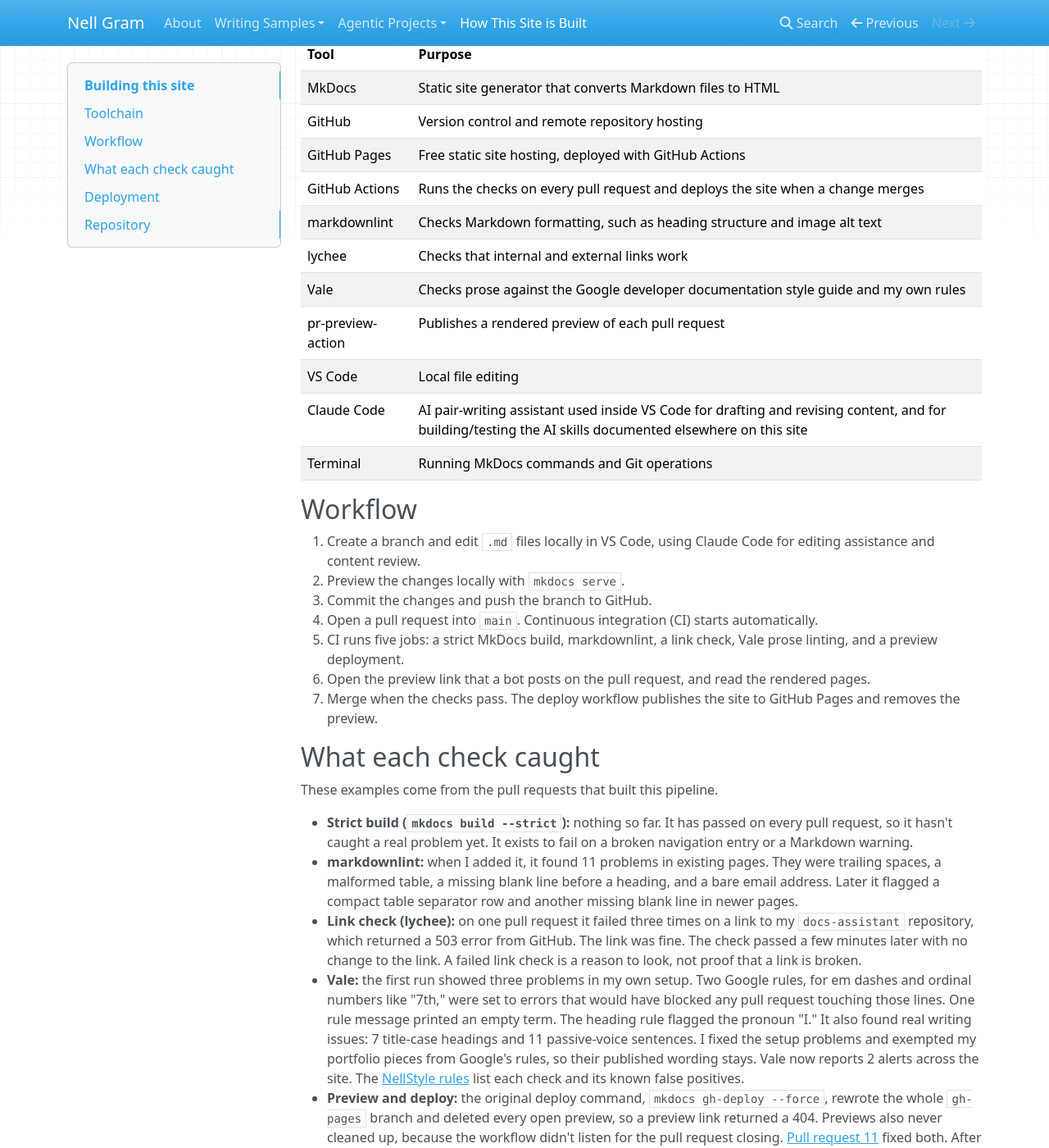
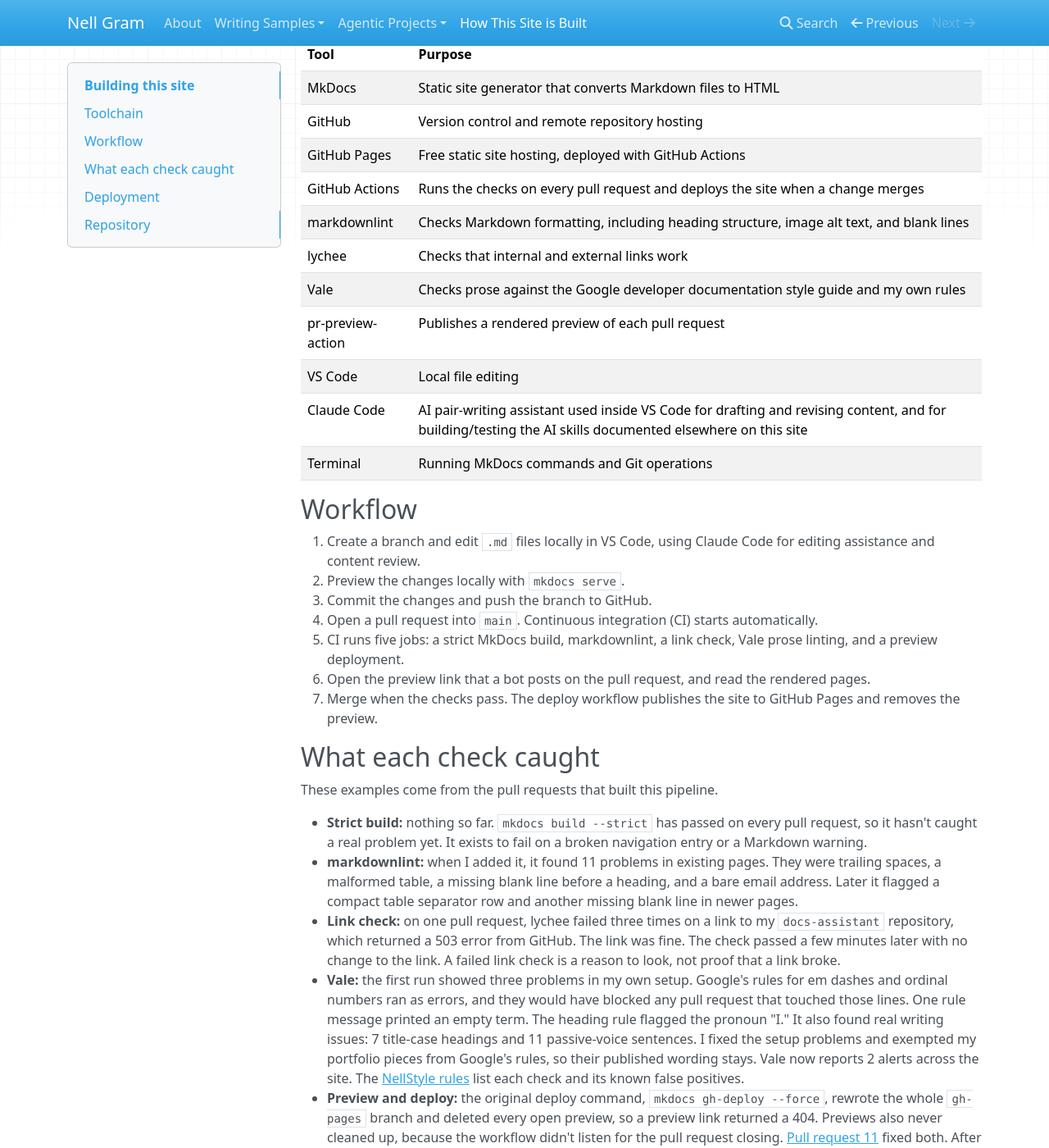
Before and after one commit to nellcgram/nellcgram.github.io, an MkDocs documentation site: the page built from docs/how-this-site-is-built.md, in a window 1280 px wide and 1400 px high, scrolled down 199 px. Shown: the whole window at 82% size. Built offline with MkDocs 1.6.1, drawn with Linux system fonts in a browser that asks for light colours; nearby versions of some CDN libraries; some of the changed text lies outside the part shown.

Commit message:
Address Vale notes on the new site page wording
Replace passive phrases, drop an ordinal example, fix a capitalized word
after a colon, add an Oxford comma, and simplify parenthetical labels.

Co-Authored-By: Claude Sonnet 5.5 <noreply@anthropic.com>
Claude-Session: https://claude.ai/code/session_01HQzsCpaQaHnu4RGWzJmtWW

```diff
--- a/docs/how-this-site-is-built.md
+++ b/docs/how-this-site-is-built.md
@@ -13,7 +13,7 @@ and a preview before it reaches the live site.
 | GitHub | Version control and remote repository hosting |
 | GitHub Pages | Free static site hosting, deployed with GitHub Actions |
 | GitHub Actions | Runs the checks on every pull request and deploys the site when a change merges |
-| markdownlint | Checks Markdown formatting, such as heading structure and image alt text |
+| markdownlint | Checks Markdown formatting, including heading structure, image alt text, and blank lines |
 | lychee | Checks that internal and external links work |
 | Vale | Checks prose against the Google developer documentation style guide and my own rules |
 | pr-preview-action | Publishes a rendered preview of each pull request |
@@ -35,10 +35,10 @@ and a preview before it reaches the live site.
 
 These examples come from the pull requests that built this pipeline.
 
-- **Strict build (`mkdocs build --strict`):** nothing so far. It has passed on every pull request, so it hasn't caught a real problem yet. It exists to fail on a broken navigation entry or a Markdown warning.
+- **Strict build:** nothing so far. `mkdocs build --strict` has passed on every pull request, so it hasn't caught a real problem yet. It exists to fail on a broken navigation entry or a Markdown warning.
 - **markdownlint:** when I added it, it found 11 problems in existing pages. They were trailing spaces, a malformed table, a missing blank line before a heading, and a bare email address. Later it flagged a compact table separator row and another missing blank line in newer pages.
-- **Link check (lychee):** on one pull request it failed three times on a link to my `docs-assistant` repository, which returned a 503 error from GitHub. The link was fine. The check passed a few minutes later with no change to the link. A failed link check is a reason to look, not proof that a link is broken.
-- **Vale:** the first run showed three problems in my own setup. Two Google rules, for em dashes and ordinal numbers like "7th," were set to errors that would have blocked any pull request touching those lines. One rule message printed an empty term. The heading rule flagged the pronoun "I." It also found real writing issues: 7 title-case headings and 11 passive-voice sentences. I fixed the setup problems and exempted my portfolio pieces from Google's rules, so their published wording stays. Vale now reports 2 alerts across the site. The [NellStyle rules](https://github.com/nellcgram/nellcgram.github.io/blob/main/.vale/styles/NellStyle/README.md) list each check and its known false positives.
+- **Link check:** on one pull request, lychee failed three times on a link to my `docs-assistant` repository, which returned a 503 error from GitHub. The link was fine. The check passed a few minutes later with no change to the link. A failed link check is a reason to look, not proof that a link broke.
+- **Vale:** the first run showed three problems in my own setup. Google's rules for em dashes and ordinal numbers ran as errors, and they would have blocked any pull request that touched those lines. One rule message printed an empty term. The heading rule flagged the pronoun "I." It also found real writing issues: 7 title-case headings and 11 passive-voice sentences. I fixed the setup problems and exempted my portfolio pieces from Google's rules, so their published wording stays. Vale now reports 2 alerts across the site. The [NellStyle rules](https://github.com/nellcgram/nellcgram.github.io/blob/main/.vale/styles/NellStyle/README.md) list each check and its known false positives.
 - **Preview and deploy:** the original deploy command, `mkdocs gh-deploy --force`, rewrote the whole `gh-pages` branch and deleted every open preview, so a preview link returned a 404. Previews also never cleaned up, because the workflow didn't listen for the pull request closing. [Pull request 11](https://github.com/nellcgram/nellcgram.github.io/pull/11) fixed both. After it merged, a preview survived a deploy to `main`, which the old command would have deleted.
 
 ## Deployment
```
Also changed, not shown: other parts of docs/how-this-site-is-built.md (+1 -1 lines).
